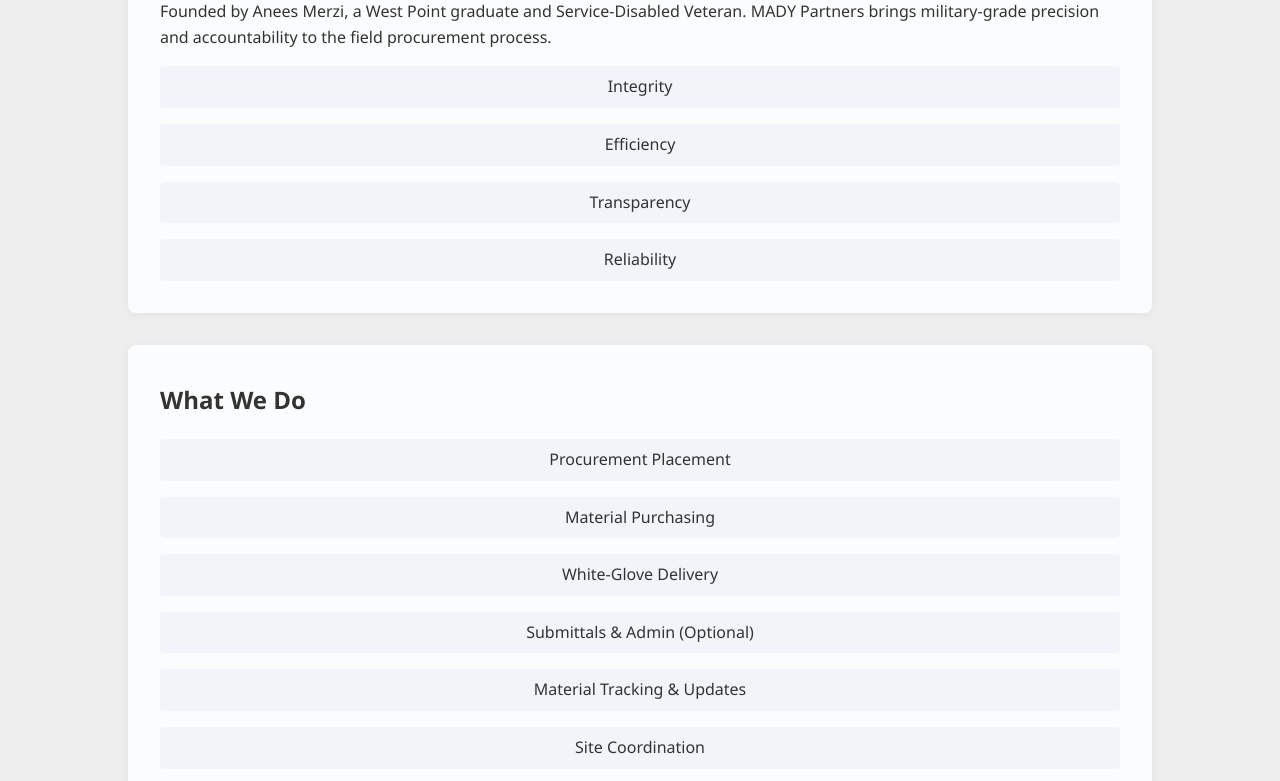
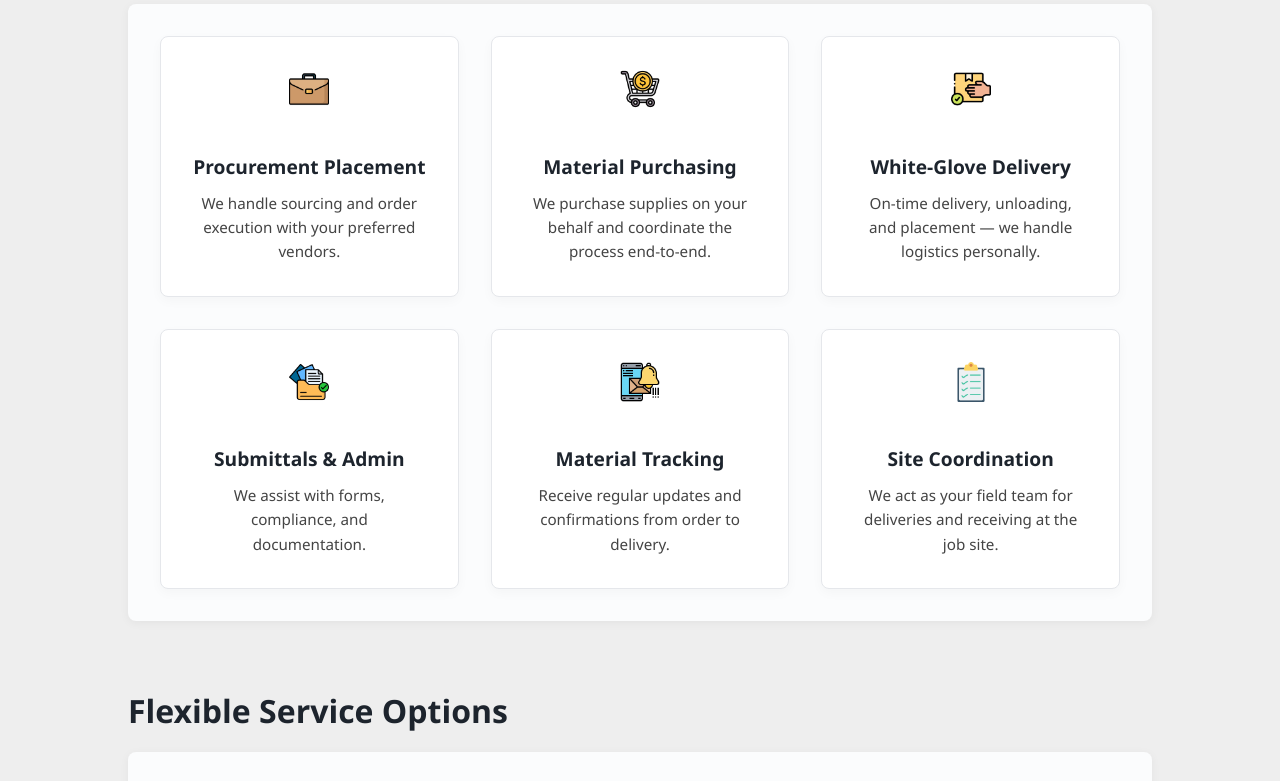
Before and after one commit to mp-2025/mp2025.github.io, a plain HTML site: page index.html in a window 1280 px wide. Shown: the part 499-1280 px from the top of the page. Drawn offline with Linux system fonts and the light colour scheme; a script that the page names is missing.

Commit message:
Update index.html

```diff
--- a/index.html
+++ b/index.html
@@ -26,6 +26,10 @@
 	<link rel="apple-touch-icon" href="favicon.png">
 	<title>MADY Partners</title>
 	<style>
+		html {
+		  scroll-behavior: smooth;
+		  scroll-padding-top: 150px; /* adjust to match your header height */
+		}
 		body {
 			margin: 0;
 			font-family: 'Segoe UI', Tahoma, Geneva, Verdana, sans-serif;
@@ -65,7 +69,7 @@
 			color: #38bdf8;
 		}
 		section {
-			padding: 1rem 2rem;
+			padding: 2rem;
 			max-width: 960px;
 			margin: auto;
 			background-color: #fbfcfd;
@@ -74,7 +78,7 @@
 			box-shadow: 0 2px 10px rgba(0, 0, 0, 0.05);
 		}
 		.hero-section {
-		  background-image: url('hero.webp');
+		  background-image: url('hero.png');
 		  background-size: cover;
 		  background-position: center;
 		  height: 300px;
@@ -114,17 +118,64 @@
 		}
 		.cta-button {
 			display: inline-block;
-			background-color: #38bdf8;
+			background-color: #000;
 			color: white;
-			padding: 0.75rem 1.5rem;
+			padding: 0.75rem 2rem;
 			border-radius: 6px;
 			text-decoration: none;
 			font-weight: bold;
 			margin-top: 1rem;
-			transition: background 0.3s;
+			transition: background 0.2s;
+			transform: rotate(357deg);
+			font-size: 18px;
 		}
 		.cta-button:hover {
-			background-color: #0ea5e9;
+			background-color: #202020;
+		}
+		.section-title {
+		  max-width: 960px;
+		  margin: 4rem auto 1rem auto;
+		  padding-right: 4rem;
+		  font-size: 2rem;
+		  font-weight: 600;
+		  color: #1d242d;
+		}
+		.services-grid {
+		  display: grid;
+		  grid-template-columns: repeat(auto-fit, minmax(260px, 1fr));
+		  gap: 2rem;
+		}
+
+		.service-card {
+		  background: #fff;
+		  border: 1px solid #e5e7eb;
+		  border-radius: 8px;
+		  padding: 2rem;
+		  text-align: center;
+		  box-shadow: 0 4px 12px rgba(0,0,0,0.03);
+		  transition: transform 0.3s;
+		}
+
+		.service-card:hover {
+		  transform: translateY(-5px);
+		}
+
+		.service-card img {
+		  width: 40px;
+		  height: 40px;
+		  margin-bottom: 1rem;
+		}
+
+		.service-card h3 {
+		  font-size: 1.2rem;
+		  margin-bottom: 0.5rem;
+		  color: #1d242d;
+		}
+
+		.service-card p {
+		  font-size: 0.95rem;
+		  color: #444;
+			margin:0;
 		}
 		.values, .services-list {
 			list-style: none;
@@ -158,6 +209,7 @@
 		.card:hover {
 			transform: translateY(-5px);
 		}
+		#schedule{overflow: hidden;}
 		footer {
 			text-align: center;
 			padding: 2rem;
@@ -175,10 +227,10 @@
 		<img src="logo-removebg.webp" alt="MADY Partners Logo" class="logo">
 		<nav id="navbar">
 			<ul>
-				<li><a href="#home">Home</a></li>
-				<li><a href="#about">Why MADY</a></li>
+				<li><a href="#top">Home</a></li>
 				<li><a href="#services">Services</a></li>
 				<li><a href="#plans">Plans</a></li>
+				<li><a href="#about">Why MADY</a></li>
 				<li><a href="#schedule">Schedule</a></li>
 				<li><a href="#contact">Contact</a></li>
 			</ul>
@@ -195,31 +247,44 @@
 	  </div>
 	</section>
 
-	<section id="about">
-		<h2>Why MADY?</h2>
-		<p>Founded by Anees Merzi, a West Point graduate and Service-Disabled Veteran. MADY Partners brings military-grade precision and accountability to the field procurement process.</p>
-		<ul class="values">
-			<li>Integrity</li>
-			<li>Efficiency</li>
-			<li>Transparency</li>
-			<li>Reliability</li>
-		</ul>
+	<h2 class="section-title">What We Do</h2>
+	<section id="services">
+	  <div class="services-grid">
+	    <div class="service-card">
+	      <img src="a.webp" alt="Procurement Placement Icon">
+	      <h3>Procurement Placement</h3>
+	      <p>We handle sourcing and order execution with your preferred vendors.</p>
+	    </div>
+	    <div class="service-card">
+	      <img src="b.webp" alt="Material Purchasing Icon">
+	      <h3>Material Purchasing</h3>
+	      <p>We purchase supplies on your behalf and coordinate the process end-to-end.</p>
+	    </div>
+	    <div class="service-card">
+	      <img src="c.webp" alt="White Glove Delivery Icon">
+	      <h3>White-Glove Delivery</h3>
+	      <p>On-time delivery, unloading, and placement — we handle logistics personally.</p>
+	    </div>
+	    <div class="service-card">
+	      <img src="d.webp" alt="Submittals Icon">
+	      <h3>Submittals & Admin</h3>
+	      <p>We assist with forms, compliance, and documentation.</p>
+	    </div>
+	    <div class="service-card">
+	      <img src="e.webp" alt="Tracking Icon">
+	      <h3>Material Tracking</h3>
+	      <p>Receive regular updates and confirmations from order to delivery.</p>
+	    </div>
+	    <div class="service-card">
+	      <img src="f.webp" alt="Site Coordination Icon">
+	      <h3>Site Coordination</h3>
+	      <p>We act as your field team for deliveries and receiving at the job site.</p>
+	    </div>
+	  </div>
 	</section>
 
-	<section id="services">
-		<h2>What We Do</h2>
-		<ul class="services-list">
-			<li>Procurement Placement</li>
-			<li>Material Purchasing</li>
-			<li>White-Glove Delivery</li>
-			<li>Submittals & Admin (Optional)</li>
-			<li>Material Tracking & Updates</li>
-			<li>Site Coordination</li>
-		</ul>
-	</section>
-
+	<h2 class="section-title">Flexible Service Options</h2>
 	<section id="plans">
-		<h2>Flexible Service Options</h2>
 		<div class="plan-cards">
 			<div class="card">
 				<h3>Assist</h3>
@@ -239,17 +304,25 @@
 		</div>
 	</section>
 
+	<h2 class="section-title">Why MADY?</h2>
+	<section id="about">
+		<p>Founded by Anees Merzi, a West Point graduate and Service-Disabled Veteran. MADY Partners brings military-grade precision and accountability to the field procurement process.</p>
+		<ul class="values">
+			<li>Integrity</li>
+			<li>Efficiency</li>
+			<li>Transparency</li>
+			<li>Reliability</li>
+		</ul>
+	</section>
+
+	<h2 class="section-title">Let’s Work Together</h2>
 	<section id="schedule">
-	  <h2>Let’s Work Together</h2>
-	  <p>Have a job coming up? Let’s make your procurement process stress-free.</p>
-
 	  <div
 	    class="calendly-inline-widget"
 	    data-url="https://calendly.com/madypartners/15min?hide_event_type_details=1&hide_gdpr_banner=1"
 	    data-color-scheme="light"
-	    style="min-width:320px; height:800px;">
+	    style="min-width:320px; height:725px; margin-top: -40px;"
 	  </div>
-
 	  <script type="text/javascript" src="https://assets.calendly.com/assets/external/widget.js"></script>
 	</section>
 
```
